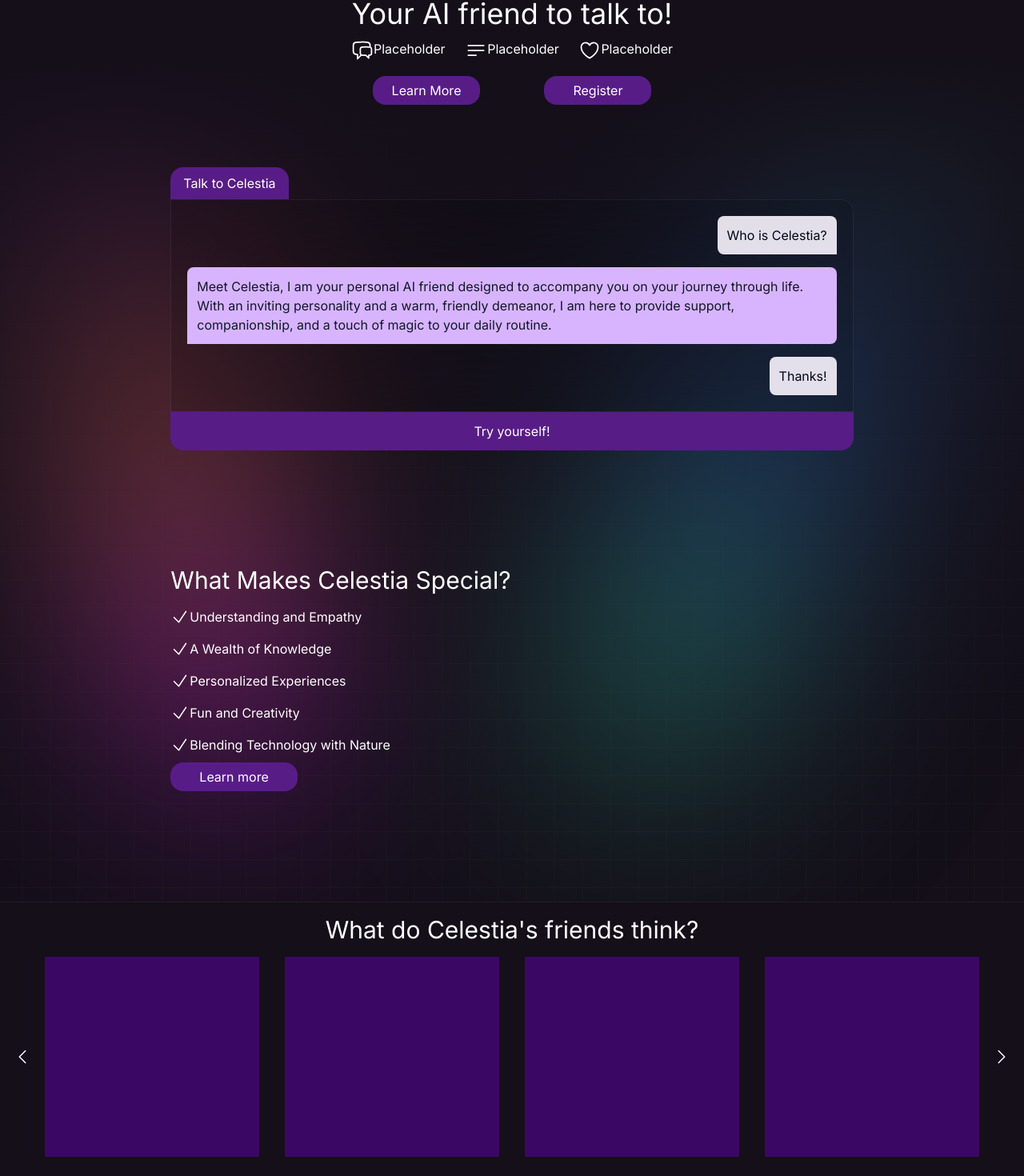
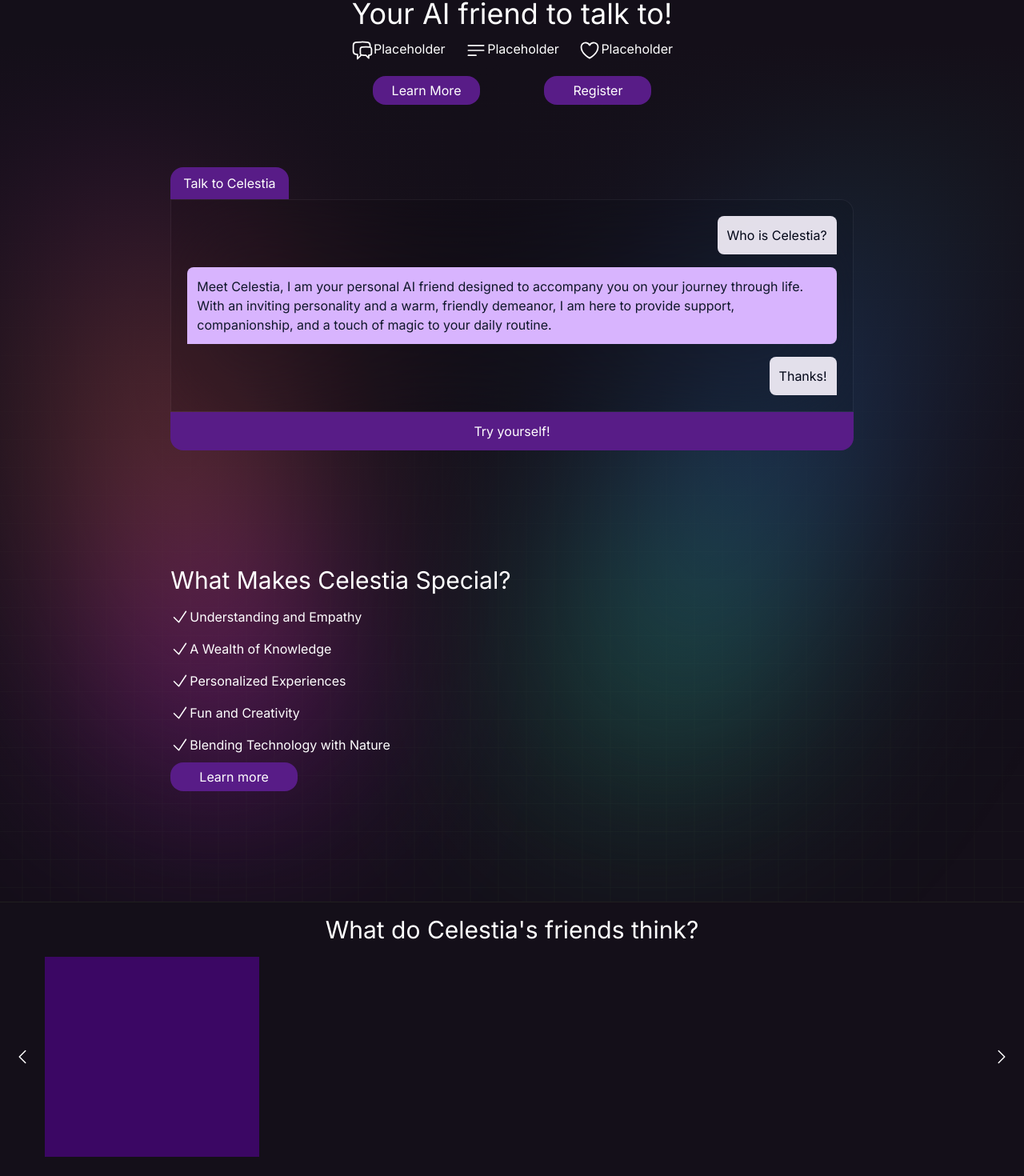
Before and after one commit to JustinBottinga/celestia, a React (Vite) app: page / in a window 1280 px wide. Shown: the part 221-1691 px from the top of the page at 80% size. Built offline with nearby package versions, Linux system fonts and the light colour scheme.

Commit message:
Home Page animations

```diff
--- a/src/components/Home/Home.css
+++ b/src/components/Home/Home.css
@@ -33,3 +33,44 @@ header {
 .bg-grid + div {
   z-index: 10;
 }
+.message-bubble {
+  opacity: 0;
+  transform: translateY(20px);
+  animation: fadeIn 0.5s forwards;
+}
+
+.fadein {
+  opacity: 0;
+  transform: translateY(20px);
+  animation: fadeIn 0.5s forwards;
+  animation-delay: 4s;
+}
+
+@keyframes fadeIn {
+  0% {
+    opacity: 0;
+    transform: translateY(20px);
+  }
+
+  100% {
+    opacity: 1;
+    transform: translateY(0);
+  }
+}
+
+.message-bubble:nth-child(1) {
+  animation-delay: 0.2s;
+}
+
+.message-bubble:nth-child(2) {
+  animation-delay: 0.8s;
+}
+
+.message-bubble:nth-child(3) {
+  animation-delay: 1.4s;
+}
+
+.fixed-text {
+  height: 100px;
+  overflow: hidden;
+}
--- a/src/components/Home/Home.tsx
+++ b/src/components/Home/Home.tsx
@@ -1,9 +1,42 @@
 import { Link } from "react-router-dom";
 import Navigation from "../Navigation/Navigation";
 import Review from "../Review/Review";
+import { useEffect, useState } from "react";
 import "./Home.css";
 
 function Home() {
+  const [mainTitle, setMainTitle] = useState("");
+  const [subTitle, setSubTitle] = useState("");
+
+  const mainTitleText = "CELESTIA,";
+  const subTitleText = "Your AI friend to talk to!";
+
+  useEffect(() => {
+    let mainIndex = 0;
+    let subIndex = 0;
+
+    const typeMainTitle = () => {
+      if (mainIndex < mainTitleText.length) {
+        setMainTitle(mainTitleText.slice(0, mainIndex + 1));
+        mainIndex++;
+        setTimeout(typeMainTitle, 100);
+      } else {
+        setTimeout(typeSubTitle, 250);
+      }
+    };
+
+    const typeSubTitle = () => {
+      if (subIndex < subTitleText.length) {
+        setSubTitle(subTitleText.slice(0, subIndex + 1));
+        subIndex++;
+        setTimeout(typeSubTitle, 100);
+      }
+    };
+
+    typeMainTitle();
+  }, []);
+
+
   return (
     <>
       <Navigation />
@@ -15,15 +48,17 @@ function Home() {
             <br />
             <br />
             <div className="text-left">
+              <div className="fixed-text">
               <h1 className="text-white text-6xl font-bold font-mono">
-                CELESTIA,
+                  {mainTitle}
               </h1>
               <h3 className="text-white text-4xl">
-                Your AI friend to talk to!
+                  {subTitle}
               </h3>
+              </div>
             </div>
             <div className="flex w-1/2 justify-around my-3">
-              <div className="flex">
+              <div className="flex fadein">
                 <svg
                   xmlns="http://www.w3.org/2000/svg"
                   fill="none"
@@ -40,7 +75,7 @@ function Home() {
                 </svg>
                 <h4 className="text-white">Placeholder</h4>
               </div>
-              <div className="flex">
+              <div className="flex fadein">
                 <svg
                   xmlns="http://www.w3.org/2000/svg"
                   fill="none"
@@ -57,7 +92,7 @@ function Home() {
                 </svg>
                 <h4 className="text-white">Placeholder</h4>
               </div>
-              <div className="flex">
+              <div className="flex fadein">
                 <svg
                   xmlns="http://www.w3.org/2000/svg"
                   fill="none"
@@ -76,7 +111,7 @@ function Home() {
               </div>
             </div>
 
-            <div className="my-3">
+            <div className="my-3 fadein">
               <a
                 href="#"
                 className="text-white bg-purple-900 px-6 py-2 rounded-2xl m-10"
@@ -96,18 +131,19 @@ function Home() {
             <div className="bg-purple-900 px-4 py-2 rounded-t-2xl self-start ">
               <h3 className="text-white">Talk to Celestia</h3>
             </div>
-            <div className="border border-solid border-gray-100/5 bg-black  bg-clip-padding backdrop-filter backdrop-blur-3xl bg-opacity-10 w-full gap-4 flex flex-col rounded-tr-2xl p-5">
-              <p className="bg-purple-50/90 text-slate-950/100 rounded-l-lg rounded-tr-lg p-3 text-end inline-block ml-auto">
+            <div className="message-container border border-solid border-gray-100/5 bg-black  bg-clip-padding backdrop-filter backdrop-blur-3xl bg-opacity-10 w-full gap-4 flex flex-col rounded-tr-2xl p-5">
+              <p className="message-bubble bg-purple-50/90 text-slate-950/100 rounded-l-lg rounded-tr-lg p-3 text-end inline-block ml-auto">
                 Who is Celestia?
               </p>
-              <p className=" bg-purple-300 bg-blend-darken text-slate-900 rounded-r-lg rounded-tl-lg p-3">
+
+              <p className="message-bubble bg-purple-300 bg-blend-darken text-slate-900 rounded-r-lg rounded-tl-lg p-3">
                 Meet Celestia, I am your personal AI friend designed to
                 accompany you on your journey through life. With an inviting
                 personality and a warm, friendly demeanor, I am here to provide
                 support, companionship, and a touch of magic to your daily
                 routine.
               </p>
-              <p className="bg-purple-50/90 text-slate-950/100 rounded-l-lg rounded-tr-lg p-3 text-end inline-block ml-auto">
+              <p className="message-bubble bg-purple-50/90 text-slate-950/100 rounded-l-lg rounded-tr-lg p-3 text-end inline-block ml-auto">
                 Thanks!
               </p>
             </div>
--- a/src/components/Review/Review.css
+++ b/src/components/Review/Review.css
@@ -2,3 +2,13 @@
     width: 250px;
     height: 250px;
 }
+.cube {
+    opacity: 0;
+    transform: translateX(-50px);
+    transition: opacity 1s ease-in-out, transform 1s ease-in-out;
+}
+
+.cube.visible {
+    opacity: 1;
+    transform: translateX(0);
+}
--- a/src/components/Review/Review.tsx
+++ b/src/components/Review/Review.tsx
@@ -1,11 +1,40 @@
+import { useEffect, useRef, useState } from "react";
 import "./Review.css";
 
 function Review() {
+  const [visibleCubes, setVisibleCubes] = useState<{ [key: number]: boolean }>({});
+  const cubeRefs = useRef<(HTMLDivElement | null)[]>([]);
+
+  useEffect(() => {
+    const observer = new IntersectionObserver(
+      (entries) => {
+        entries.forEach((entry, index) => {
+          if (entry.isIntersecting) {
+            setTimeout(() => {
+              setVisibleCubes((prev) => ({ ...prev, [index]: true }));
+            }, index * 500);
+
+            observer.unobserve(entry.target);
+          }
+        });
+      },
+      { threshold: 0.1 }
+    );
+
+    cubeRefs.current.forEach((cube) => {
+      if (cube) observer.observe(cube);
+    });
+
+    return () => {
+      cubeRefs.current.forEach((cube) => {
+        if (cube) observer.unobserve(cube);
+      });
+    };
+  }, []);
+
   return (
     <div className="text-white p-4">
-      <h3 className="text-3xl text-center">
-        What do Celestia's friends think?
-      </h3>
+      <h3 className="text-3xl text-center">What do Celestia's friends think?</h3>
       <div className="flex justify-center items-center">
         <div>
           <a href="#">
@@ -25,12 +54,18 @@ function Review() {
             </svg>
           </a>
         </div>
-        <div className="bg-purple-950 cube w-screen m-4"></div>
-        <div className="bg-purple-950 cube w-screen m-4"></div>
-        <div className="bg-purple-950 cube w-screen m-4"></div>
-        <div className="bg-purple-950 cube w-screen m-4"></div>
+
+        {[...Array(4)].map((_, index) => (
+          <div
+            key={index}
+            ref={(el) => (cubeRefs.current[index] = el)}
+            className={`bg-purple-950 cube w-screen m-4 ${visibleCubes[index] ? "visible" : ""
+              }`}
+          ></div>
+        ))}
+
         <div>
-          <a href="">
+          <a href="#">
             <svg
               xmlns="http://www.w3.org/2000/svg"
               fill="none"
```
